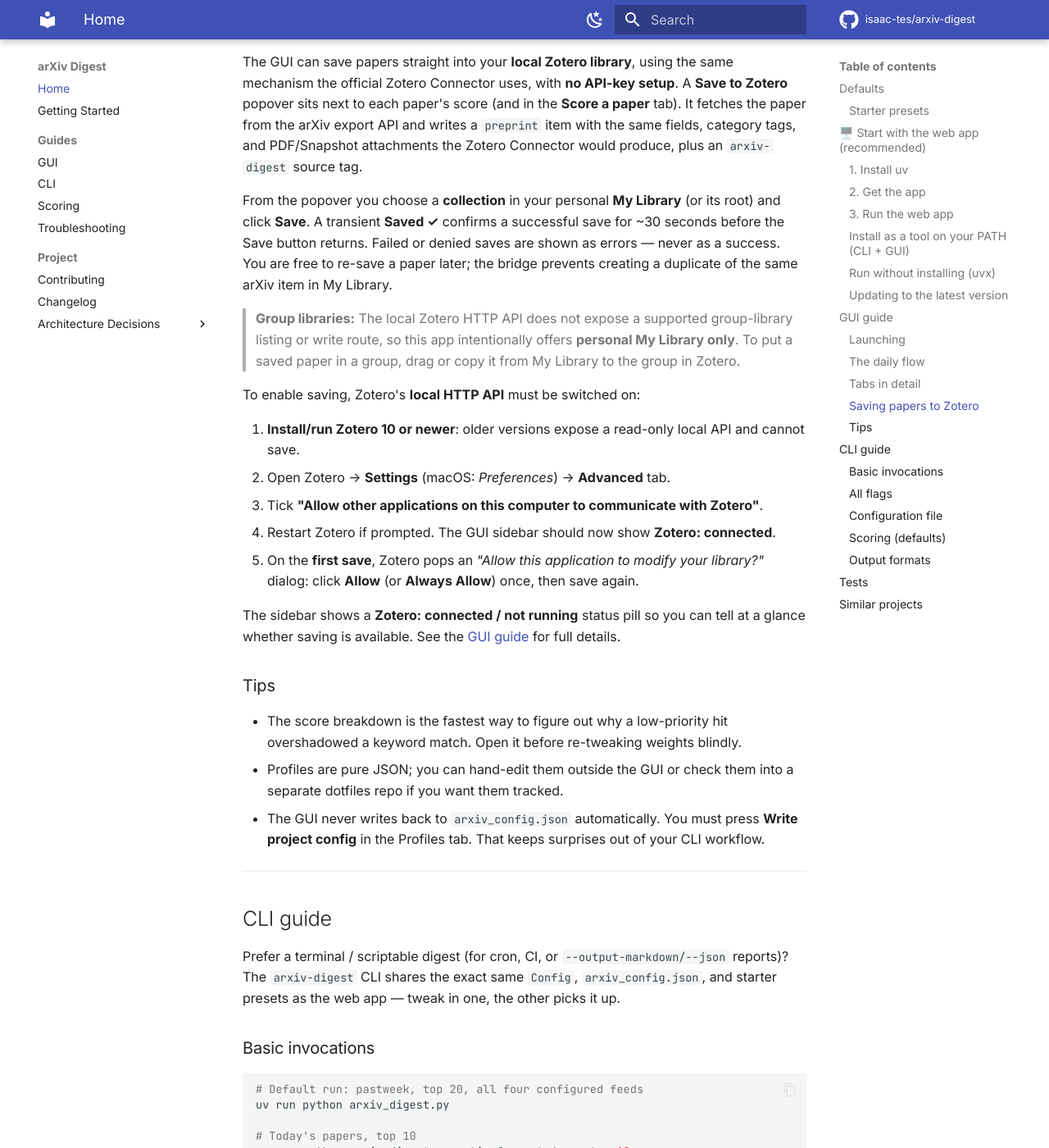
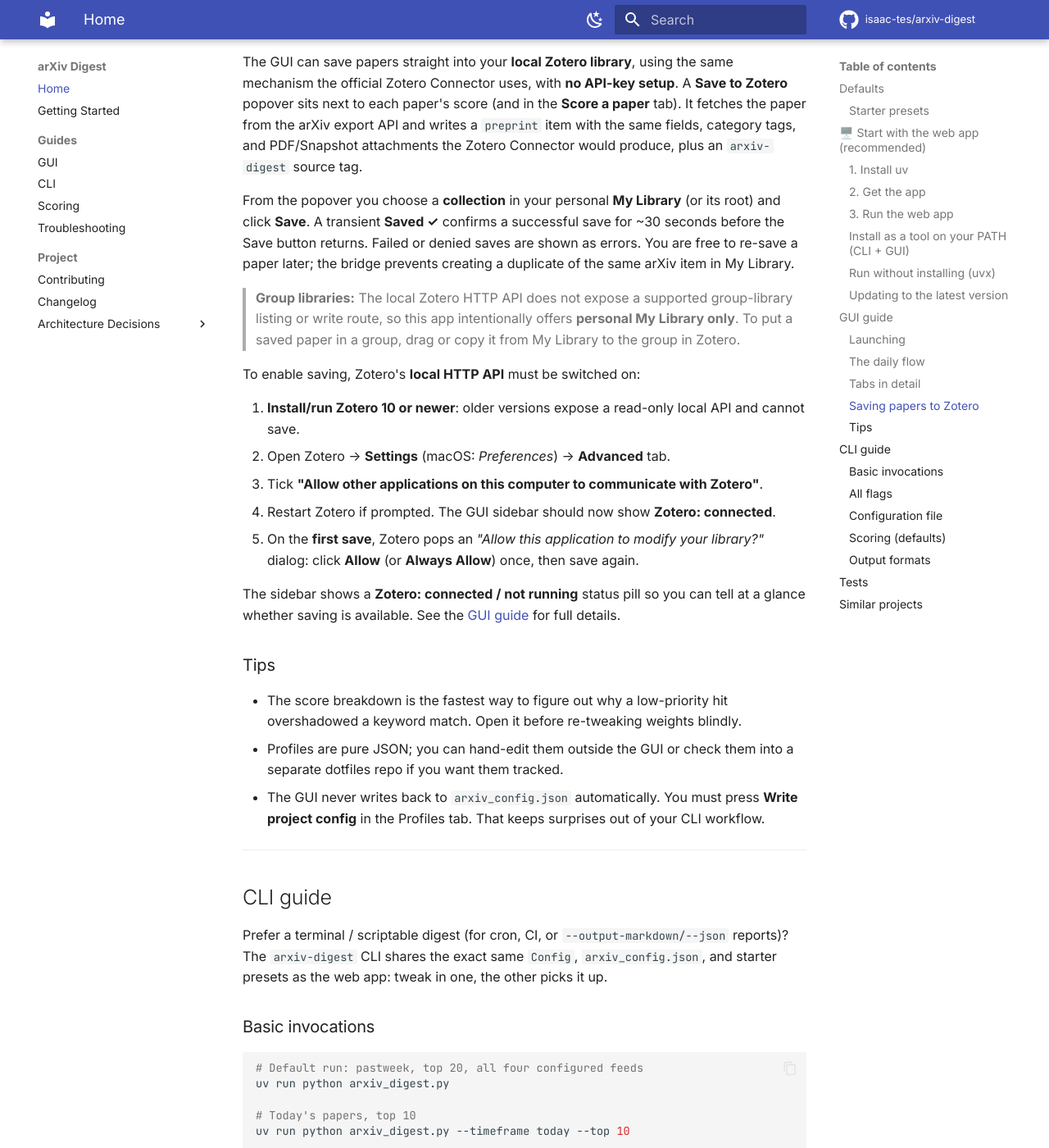
Before and after one commit to isaac-tes/arxiv-digest, an MkDocs documentation site: the page built from docs/index.md, in a window 1280 px wide and 1400 px high, scrolled down 5297 px. Shown: the whole window at 82% size. Built offline with MkDocs 1.6.1 and Material for MkDocs 9.7.7, drawn with Linux system fonts in a browser that asks for light colours; comment, search, counter and statistics services are not loaded; some of the changed text lies outside the part shown.

````diff
--- a/docs/index.md
+++ b/docs/index.md
@@ -49,7 +49,7 @@ Three steps: install `uv`, install the app, run `arxiv-gui`. Your browser opens
 ### 1. Install uv
 
 <details>
-<summary><b>Only if you don't have <code>uv</code> yet</b> — install it on your OS (one command), then come back</summary>
+<summary><b>Only if you don't have <code>uv</code> yet</b>: install it on your OS (one command), then come back</summary>
 
 `uv` is a fast, single-binary Python package manager. Official install scripts:
 
@@ -90,7 +90,7 @@ arxiv-gui
 ```
 
 Your browser opens `http://localhost:8501`. Feeds default to a condensed-matter /
-quantum-physics set — hit **Fetch papers** in the sidebar and start reading. Pick
+quantum-physics set. Hit **Fetch papers** in the sidebar and start reading. Pick
 a [starter preset](#starter-presets) if you'd rather start from a prepared topic
 bundle.
 
@@ -197,7 +197,7 @@ tag.
 From the popover you choose a **collection** in your personal **My Library**
 (or its root) and click **Save**. A transient **Saved ✓** confirms a successful
 save for ~30 seconds before the Save button returns. Failed or denied saves are
-shown as errors — never as a success. You are free to re-save a paper later; the
+shown as errors. You are free to re-save a paper later; the
 bridge prevents creating a duplicate of the same arXiv item in My Library.
 
 > **Group libraries:** The local Zotero HTTP API does not expose a supported
@@ -233,7 +233,7 @@ tell at a glance whether saving is available. See the [GUI guide](gui-guide.md#z
 
 Prefer a terminal / scriptable digest (for cron, CI, or `--output-markdown/--json`
 reports)? The `arxiv-digest` CLI shares the exact same `Config`, `arxiv_config.json`,
-and starter presets as the web app — tweak in one, the other picks it up.
+and starter presets as the web app: tweak in one, the other picks it up.
 
 ### Basic invocations
 
````
Also changed, not shown: README.md (+4 -4 lines), 1 other file.
